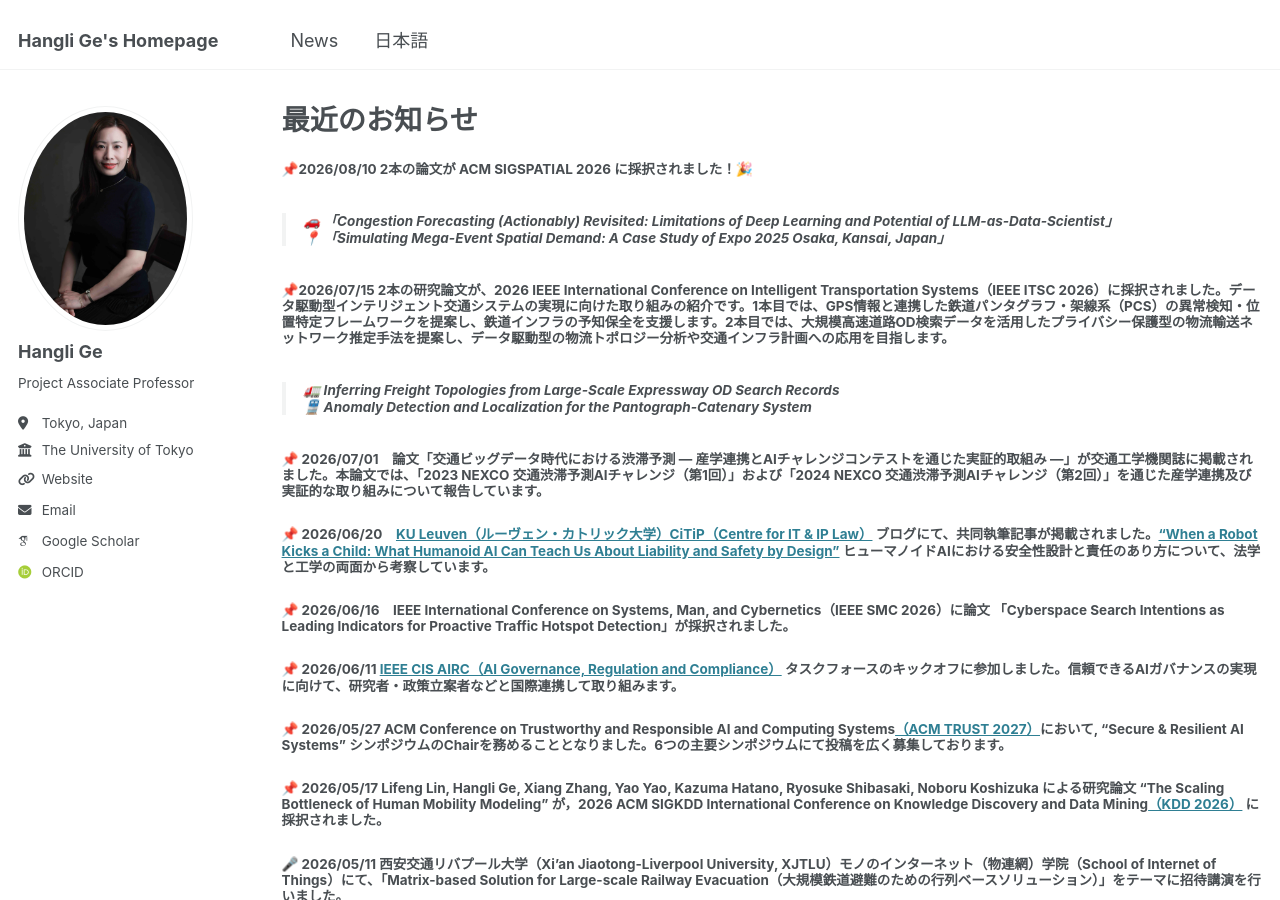
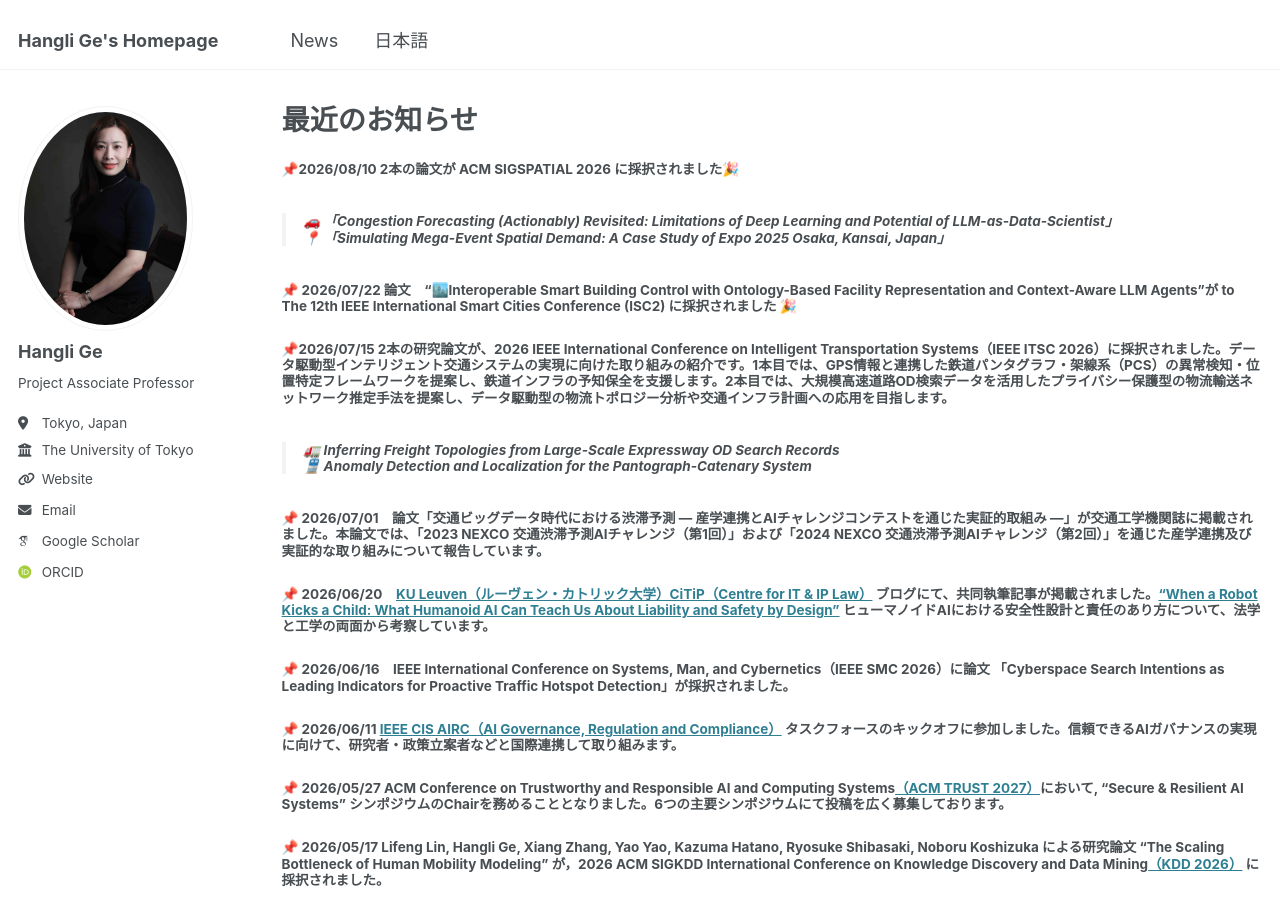
Before and after one commit to christie888/christie888.github.io, a Jekyll site: the page built from _pages/post_jp.md, in a window 1280 px wide and 900 px high. Built offline with Jekyll 4.4.1, drawn with Linux system fonts in a browser that asks for light colours; some web fonts are replaced.

Commit message:
Fix formatting in publication announcements
Updated publication announcements with minor formatting changes.

```diff
--- a/_pages/post_jp.md
+++ b/_pages/post_jp.md
@@ -5,9 +5,10 @@
 ---
 
 
-##### 📌2026/08/10 2本の論文が ACM SIGSPATIAL 2026 に採択されました！🎉
+##### 📌2026/08/10 2本の論文が ACM SIGSPATIAL 2026 に採択されました🎉
 > ###### 🚗 **「Congestion Forecasting (Actionably) Revisited: Limitations of Deep Learning and Potential of LLM-as-Data-Scientist」**<br>📍 **「Simulating Mega-Event Spatial Demand: A Case Study of Expo 2025 Osaka, Kansai, Japan」**
 
+##### 📌 2026/07/22   論文　**“🏙️Interoperable Smart Building Control with Ontology-Based Facility Representation and Context-Aware LLM Agents”**が to The 12th IEEE International Smart Cities Conference (ISC2) に採択されました 🎉
 
 ##### 📌2026/07/15 2本の研究論文が、2026 IEEE International Conference on Intelligent Transportation Systems（IEEE ITSC 2026）に採択されました。**データ駆動型インテリジェント交通システム**の実現に向けた取り組みの紹介です。1本目では、GPS情報と連携した鉄道パンタグラフ・架線系（PCS）の異常検知・位置特定フレームワークを提案し、鉄道インフラの予知保全を支援します。2本目では、大規模高速道路OD検索データを活用したプライバシー保護型の物流輸送ネットワーク推定手法を提案し、データ駆動型の物流トポロジー分析や交通インフラ計画への応用を目指します。
 >###### 🚛 **Inferring Freight Topologies from Large-Scale Expressway OD Search Records**<br>🚆 **Anomaly Detection and Localization for the Pantograph-Catenary System**
```
